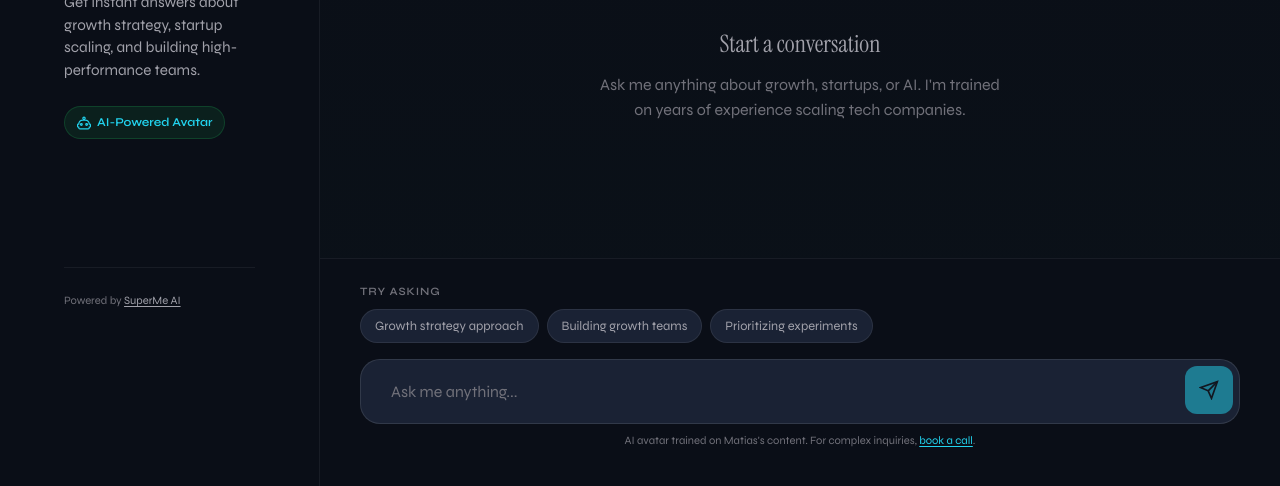
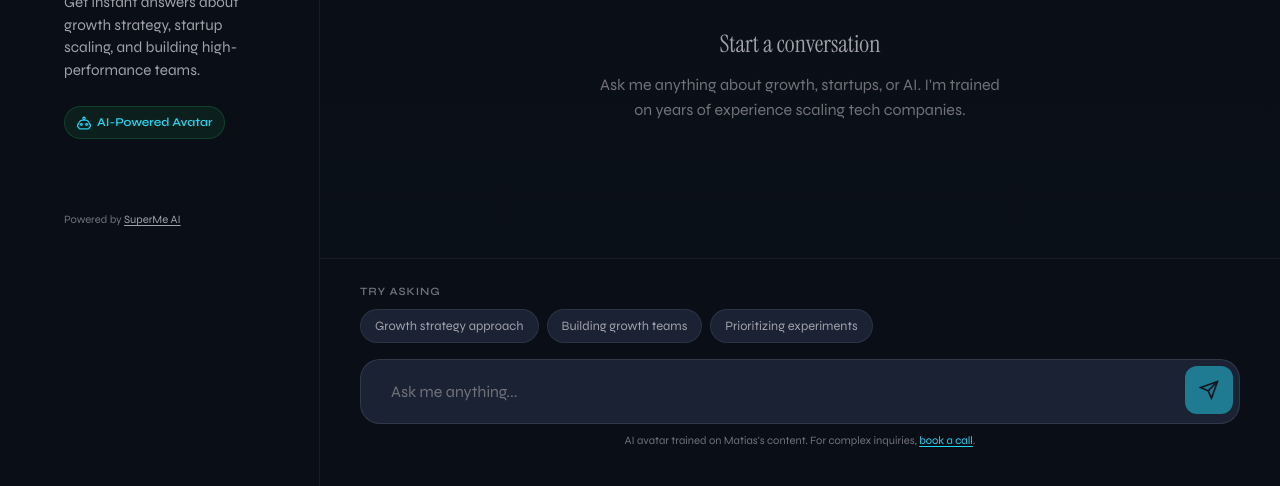
Before and after one commit to m-honorato/tacttus, a plain HTML site: page questions.html in a window 1280 px wide. Shown: the part 310-796 px from the top of the page. Drawn offline with Linux system fonts and the light colour scheme.

Commit message:
Move Powered by SuperMe below AI badge, remove separator

```diff
--- a/questions.html
+++ b/questions.html
@@ -184,15 +184,10 @@
             background: rgba(34, 197, 94, 0.05);
         }
 
-        .sidebar-footer {
-            margin-top: var(--space-xl);
-            padding-top: var(--space-md);
-            border-top: 1px solid rgba(255, 255, 255, 0.06);
-        }
-
         .powered-by {
             font-size: 0.7rem;
             color: var(--color-text-muted);
+            margin-top: var(--space-xs);
         }
 
         .powered-by a {
@@ -494,10 +489,7 @@
                         </svg>
                         AI-Powered Avatar
                     </span>
-
-                    <div class="sidebar-footer">
-                        <p class="powered-by">Powered by <a href="https://superme.ai" target="_blank">SuperMe AI</a></p>
-                    </div>
+                    <p class="powered-by">Powered by <a href="https://superme.ai" target="_blank">SuperMe AI</a></p>
                 </div>
             </aside>
 
```
